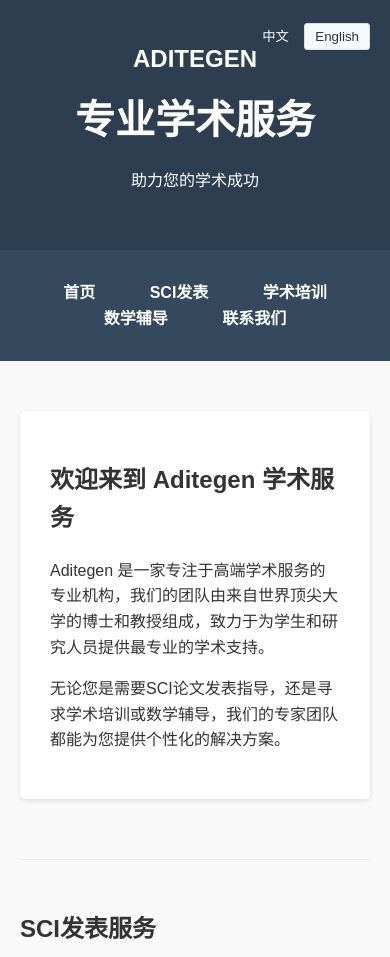
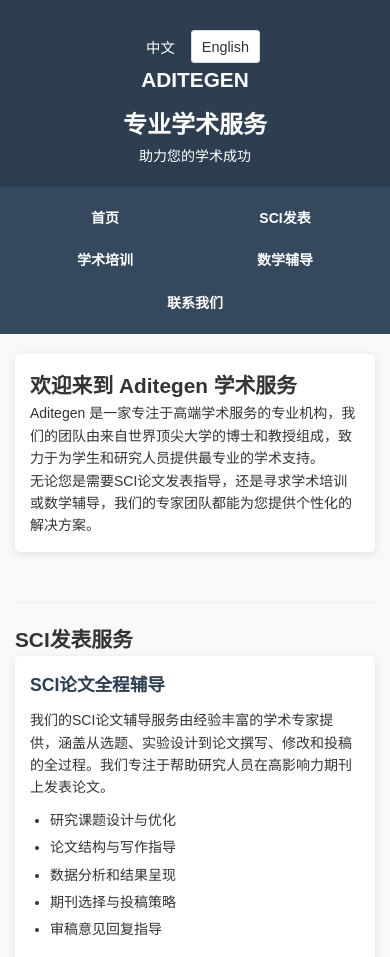
Before and after one commit to aditegen/aditegen.github.io, a plain HTML site: page index.html in a window 390 px wide. Shown: the top 957 px of the page. Drawn offline with Linux system fonts and the light colour scheme.

Commit message:
Update index.html

```diff
--- a/index.html
+++ b/index.html
@@ -5,109 +5,239 @@
     <meta name="viewport" content="width=device-width, initial-scale=1.0">
     <title>Aditegen Academic Services</title>
     <style>
+        :root {
+            --primary-color: #2c3e50;
+            --secondary-color: #34495e;
+            --accent-color: #3498db;
+            --text-color: #333;
+            --light-text: #fff;
+            --background-color: #f9f9f9;
+            --card-bg: #fff;
+            --card-shadow: 0 2px 10px rgba(0,0,0,0.1);
+        }
+
+        * {
+            box-sizing: border-box;
+            margin: 0;
+            padding: 0;
+        }
+
         body {
             font-family: 'Arial', sans-serif;
             line-height: 1.6;
-            margin: 0;
-            padding: 0;
-            color: #333;
-            background-color: #f9f9f9;
+            color: var(--text-color);
+            background-color: var(--background-color);
+            font-size: 16px;
         }
+
         .container {
+            width: 100%;
             max-width: 1200px;
             margin: 0 auto;
-            padding: 20px;
+            padding: 0 15px;
         }
+
+        /* 头部样式 */
         header {
-            background-color: #2c3e50;
-            color: white;
+            background-color: var(--primary-color);
+            color: var(--light-text);
             padding: 20px 0;
             text-align: center;
             position: relative;
         }
+
         h1 {
             margin: 0;
-            font-size: 2.5em;
+            font-size: 2rem;
         }
+
         .logo {
-            font-size: 1.5em;
+            font-size: 1.5rem;
             font-weight: bold;
             margin-bottom: 10px;
         }
+
+        /* 导航栏 */
         nav {
-            background-color: #34495e;
+            background-color: var(--secondary-color);
             padding: 10px 0;
+            position: sticky;
+            top: 0;
+            z-index: 100;
         }
+
         nav ul {
             list-style: none;
+            display: flex;
+            justify-content: center;
+            flex-wrap: wrap;
             padding: 0;
             margin: 0;
-            text-align: center;
         }
+
         nav ul li {
-            display: inline;
-            margin: 0 15px;
+            margin: 5px 10px;
         }
+
         nav ul li a {
-            color: white;
+            color: var(--light-text);
             text-decoration: none;
             font-weight: bold;
             padding: 5px 10px;
             border-radius: 3px;
             transition: background-color 0.3s;
+            display: block;
         }
+
         nav ul li a:hover {
-            background-color: #2c3e50;
+            background-color: var(--primary-color);
         }
+
+        /* 主要内容区域 */
         section {
             padding: 30px 0;
             border-bottom: 1px solid #eee;
         }
+
         .service {
-            background-color: white;
+            background-color: var(--card-bg);
             padding: 20px;
             margin-bottom: 20px;
             border-radius: 5px;
-            box-shadow: 0 2px 5px rgba(0,0,0,0.1);
+            box-shadow: var(--card-shadow);
         }
+
+        .service h3 {
+            color: var(--primary-color);
+            margin-bottom: 10px;
+        }
+
+        .service ul {
+            padding-left: 20px;
+            margin-top: 10px;
+        }
+
+        .service li {
+            margin-bottom: 5px;
+        }
+
+        /* 首页介绍 */
+        .home-intro {
+            background-color: var(--card-bg);
+            padding: 30px;
+            border-radius: 5px;
+            box-shadow: var(--card-shadow);
+            margin-bottom: 30px;
+        }
+
+        /* 页脚 */
         footer {
-            background-color: #2c3e50;
-            color: white;
+            background-color: var(--primary-color);
+            color: var(--light-text);
             text-align: center;
             padding: 20px 0;
-            margin-top: 20px;
+            margin-top: 30px;
         }
+
+        /* 联系信息 */
         .contact-info {
             margin-top: 20px;
         }
-        .home-intro {
-            background-color: white;
-            padding: 30px;
-            border-radius: 5px;
-            box-shadow: 0 2px 5px rgba(0,0,0,0.1);
-            margin-bottom: 30px;
+
+        .contact-info p {
+            margin-bottom: 10px;
         }
+
+        /* 语言切换器 */
         .language-switcher {
             position: absolute;
-            top: 20px;
-            right: 20px;
+            top: 15px;
+            right: 15px;
+            display: flex;
         }
+
         .language-btn {
-            background-color: #f8f9fa;
+            background-color: var(--card-bg);
             border: 1px solid #ddd;
-            color: #333;
+            color: var(--text-color);
             padding: 5px 10px;
             border-radius: 3px;
             cursor: pointer;
             transition: all 0.3s;
+            font-size: 0.9rem;
+            margin-left: 5px;
         }
+
         .language-btn:hover {
             background-color: #e9ecef;
         }
+
         .language-btn.active {
-            background-color: #2c3e50;
-            color: white;
-            border-color: #2c3e50;
+            background-color: var(--primary-color);
+            color: var(--light-text);
+            border-color: var(--primary-color);
+        }
+
+        /* 响应式设计 */
+        @media (max-width: 768px) {
+            body {
+                font-size: 15px;
+            }
+
+            h1 {
+                font-size: 1.8rem;
+            }
+
+            .logo {
+                font-size: 1.3rem;
+            }
+
+            nav ul {
+                justify-content: space-around;
+            }
+
+            nav ul li {
+                margin: 5px;
+            }
+
+            .home-intro,
+            .service {
+                padding: 15px;
+            }
+
+            section {
+                padding: 20px 0;
+            }
+
+            .language-switcher {
+                position: static;
+                justify-content: center;
+                margin-top: 10px;
+            }
+        }
+
+        @media (max-width: 480px) {
+            body {
+                font-size: 14px;
+            }
+
+            h1 {
+                font-size: 1.5rem;
+            }
+
+            nav ul li {
+                width: 45%;
+                text-align: center;
+            }
+
+            .home-intro h2,
+            section h2 {
+                font-size: 1.3rem;
+            }
+
+            .service h3 {
+                font-size: 1.1rem;
+            }
         }
     </style>
 </head>
@@ -237,7 +367,7 @@
             <h2 class="i18n" data-i18n="contact.title">联系我们</h2>
             <div class="contact-info">
                 <p><strong class="i18n" data-i18n="contact.email">邮箱：</strong> usaditegen@gmail.com</p>
-                <p><strong class="i18n" data-i18n="contact.phone">电话：</strong> +1 (713) 550-2333</p>
+                <p><strong class="i18n" data-i18n="contact.phone">电话：</strong> +1 (713) 550-2333 </p>
                 <!-- <p><strong class="i18n" data-i18n="contact.address">地址：</strong> 123 Academic Street, Education City, CA 90210, USA</p> -->
             </div>
         </section>
```
